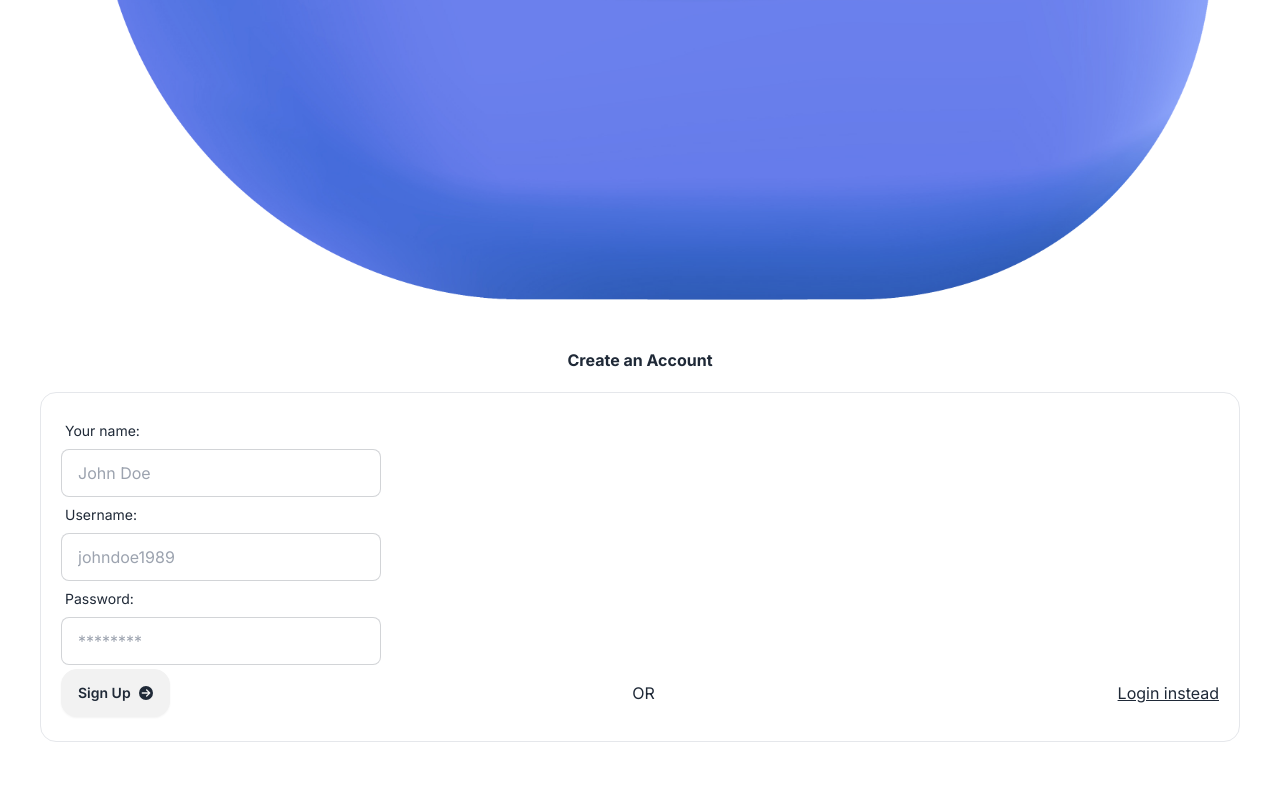
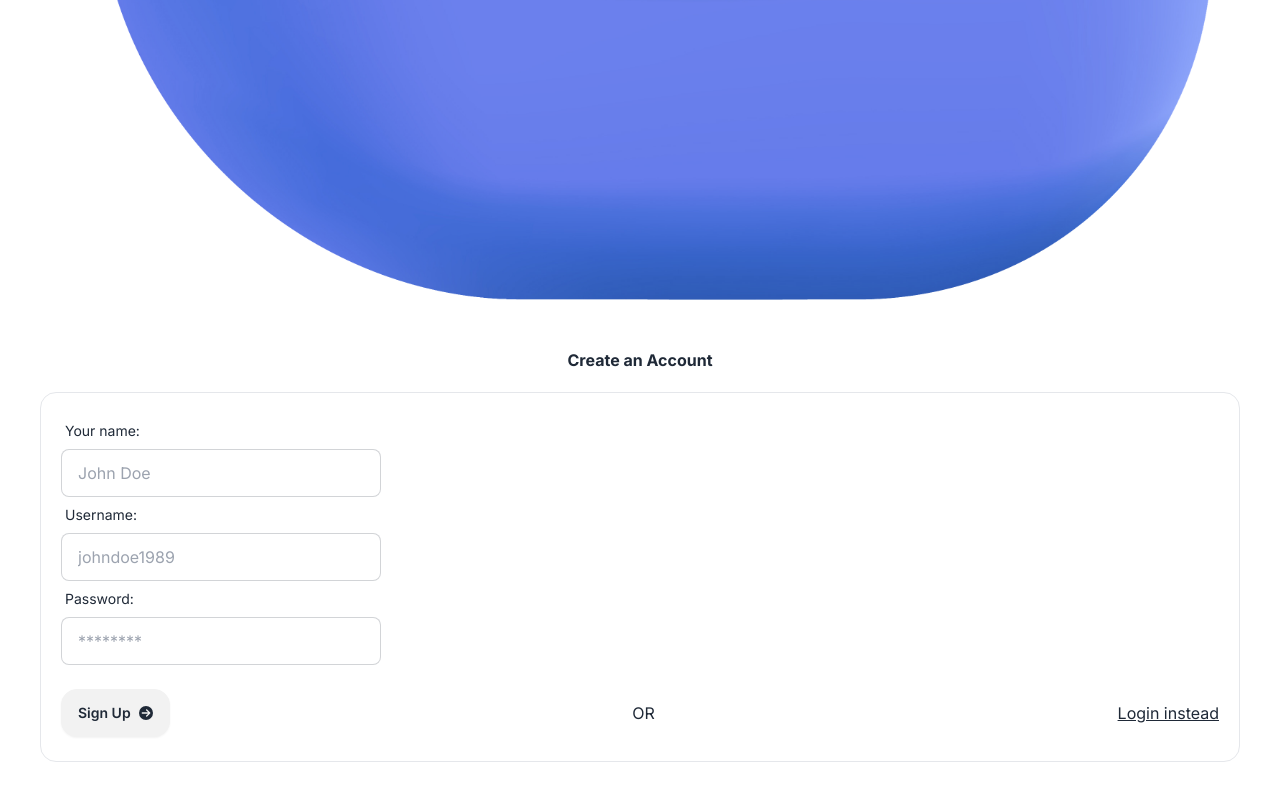
Before and after one commit to froilanimnida/agenda-alchemy, a Next.js app: page /sign-up in a window 1280 px wide. Shown: the part 904-1704 px from the top of the page. Built offline with nearby package versions, Linux system fonts and the light colour scheme.

Commit message:
fix spacing and metadatas

```diff
--- a/app/app/page.tsx
+++ b/app/app/page.tsx
@@ -1,5 +1,8 @@
 import React from 'react'
 import ApplicationNavBar from '../components/ApplicationNavBar'
+import { Metadata } from 'next'
+
+export const metadata: Metadata = { title: "AgendaAlchemy | Home" }
 
 const App = () => {
   return (
--- a/app/app/settings/delete-account/page.tsx
+++ b/app/app/settings/delete-account/page.tsx
@@ -3,6 +3,9 @@ import Image from 'next/image'
 import React from 'react'
 import DeletionWarningImage from '../../../../public/images/warning-delete.png'
 import AccountDeletionButtons from '@/app/components/AccountDeletionButtons'
+import { Metadata } from 'next'
+
+export const metadata: Metadata = { title: "AgendaAlchemy | Delete Account" }
 
 const DeleteAccountPage = () => {
   return (
--- a/app/app/settings/page.tsx
+++ b/app/app/settings/page.tsx
@@ -6,6 +6,9 @@ import { RxExit } from "react-icons/rx"
 import Image from 'next/image'
 import SettingsIcon from '../../../public/images/settings-icon.png'
 import Link from 'next/link'
+import { Metadata } from 'next'
+
+export const metadata: Metadata = { title: "AgendaAlchemy | Settings" }
 
 const SettingsComponent = () => {
   return (
--- a/app/app/settings/profile-settings/page.tsx
+++ b/app/app/settings/profile-settings/page.tsx
@@ -3,6 +3,9 @@ import React from 'react'
 import ProfileSettingsIcon from '../../../../public/images/profile-settings-icon.png'
 import Image from 'next/image'
 import FormComponent from '@/app/components/Forms'
+import { Metadata } from 'next'
+
+export const metadata: Metadata = { title: "AgendaAlchemy | Profile Settings" }
 
 const ProfileSettings = () => {
   return (
--- a/app/components/Forms.tsx
+++ b/app/components/Forms.tsx
@@ -144,7 +144,7 @@ const FormComponent = ({mode}: {mode: string}) => {
 
   if (mode === 'sign-up') {
     return (
-      <form className='border p-5 rounded-2xl' onSubmit={handleSignUp}>
+      <form className='border p-5 rounded-2xl flex flex-col gap-5' onSubmit={handleSignUp}>
         <div>
           {signUpFields.map(field => {
             return (
@@ -199,7 +199,7 @@ const FormComponent = ({mode}: {mode: string}) => {
 
   else {
     return (
-      <form className='border p-5 rounded-2xl' onSubmit={handleSignIn}>
+      <form className='border p-5 rounded-2xl flex flex-col gap-5' onSubmit={handleSignIn}>
         <div>
         {signInFields.map(field => {
             return (
```
